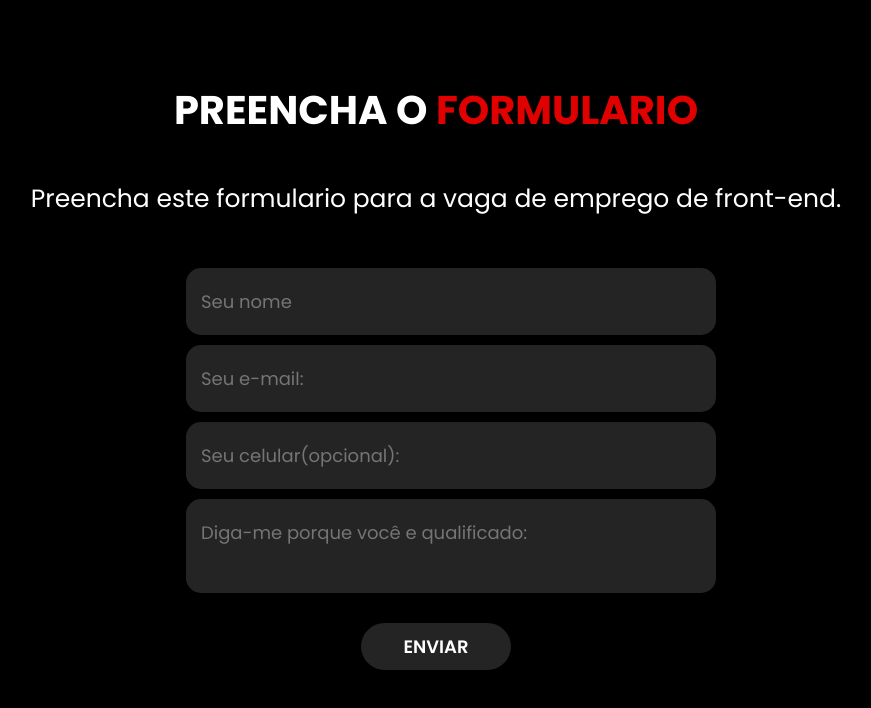
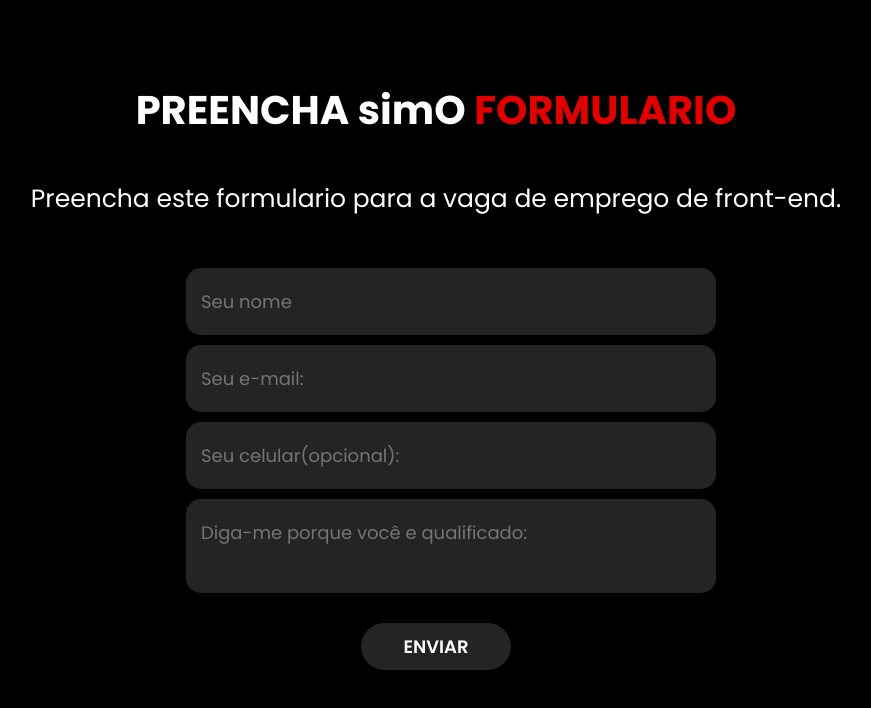
Before and after one commit to lukxz1/formulario, a plain HTML site: page index.html in a window 1280 px wide. Shown: the whole page, without its empty margins (204-1075 px from the left). Drawn offline with Linux system fonts and the light colour scheme.

Commit message:
Update index.html

```diff
--- a/index.html
+++ b/index.html
@@ -15,7 +15,7 @@
     <main>
         <section class="formulario">
             <div class="interface">
-                <h2 class="titulo">PREENCHA O <span>FORMULARIO</span></h2>
+                <h2 class="titulo">PREENCHA simO <span>FORMULARIO</span></h2>
 
                 <p class="paragrafo">Preencha este formulario para a vaga de emprego de front-end.</p>
 
```
